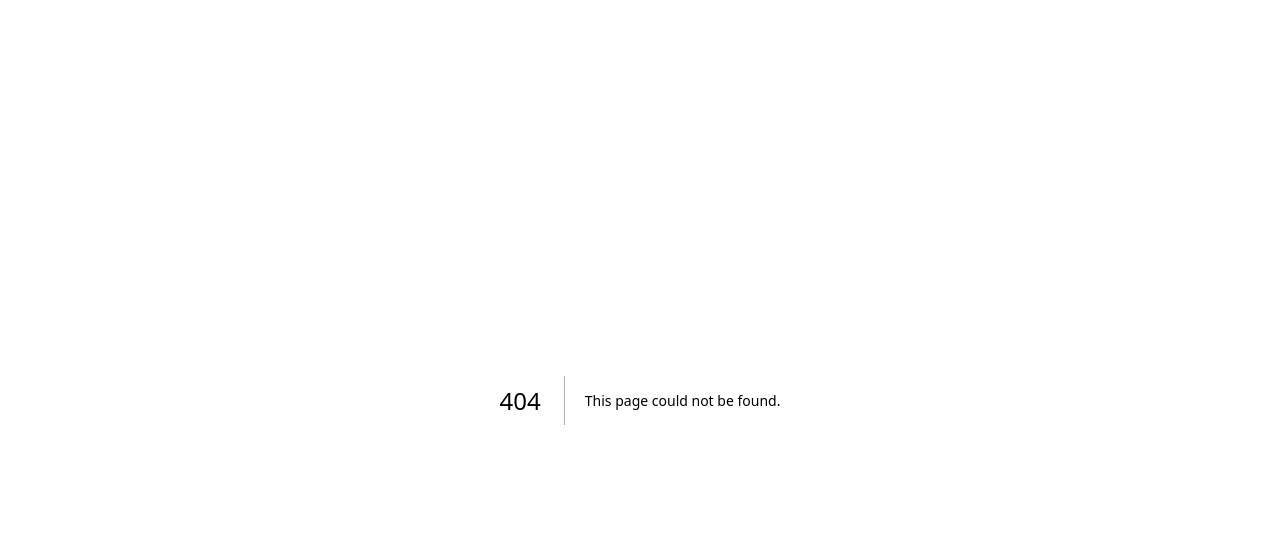
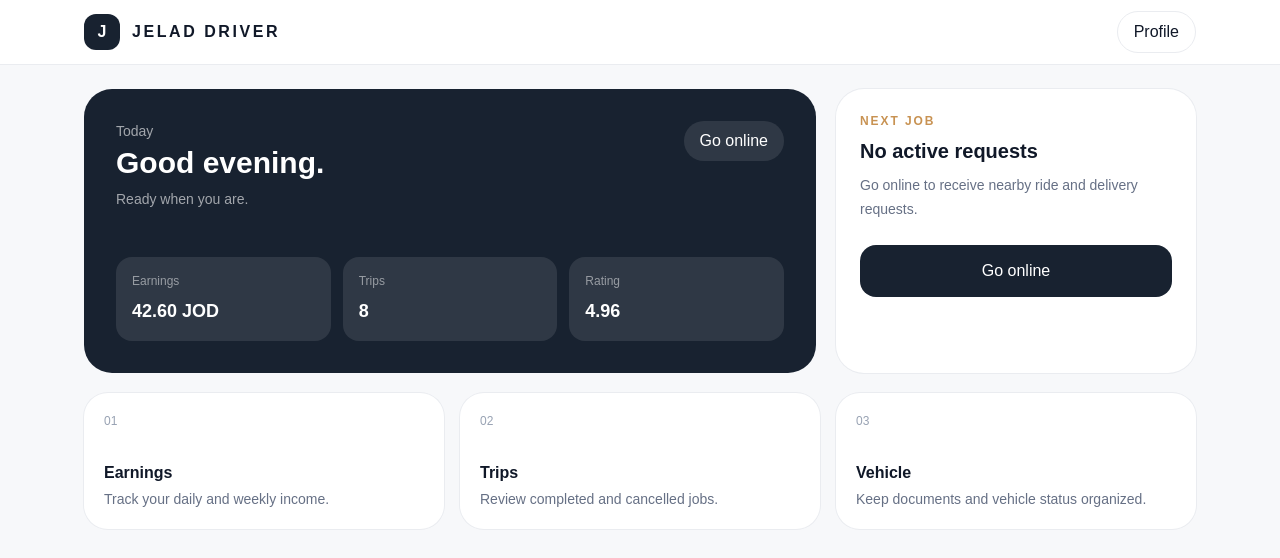
Before and after one commit to Huthayfa-Alomari/JELAD, a Next.js app: page /driver in a window 1280 px wide. Before the commit this address had no page. Shown: the top 558 px of the page. Built offline with nearby package versions, Linux system fonts and the light colour scheme.

Commit message:
feat(ui): add app/driver/page.tsx experience

```diff
--- /dev/null
+++ b/app/driver/page.tsx
@@ -0,0 +1,12 @@
+"use client";
+import { useState } from "react";
+
+export default function DriverPage(){
+ const [online,setOnline]=useState(false);
+ return <main className="min-h-screen bg-[#f7f8fa] text-[#101828]"><header className="border-b border-[#eaecf0] bg-white"><div className="mx-auto flex h-16 max-w-6xl items-center justify-between px-5"><div className="flex items-center gap-3"><div className="grid h-9 w-9 place-items-center rounded-xl bg-[#182230] font-bold text-white">J</div><span className="font-semibold tracking-[.16em]">JELAD DRIVER</span></div><button className="rounded-full border border-[#eaecf0] px-4 py-2 text-sm">Profile</button></div></header>
+ <div className="mx-auto max-w-6xl px-5 py-6"><div className="grid gap-5 lg:grid-cols-[1fr_360px]">
+  <section className="rounded-[28px] bg-[#182230] p-6 text-white sm:p-8"><div className="flex items-start justify-between"><div><p className="text-sm text-white/60">Today</p><h1 className="mt-1 text-3xl font-semibold">Good evening.</h1><p className="mt-2 text-sm text-white/60">Ready when you are.</p></div><button onClick={()=>setOnline(!online)} className={`rounded-full px-4 py-2 text-sm font-semibold ${online?"bg-[#c89252] text-white":"bg-white/10 text-white"}`}>{online?"Online":"Go online"}</button></div><div className="mt-12 grid grid-cols-3 gap-3">{[["Earnings","42.60 JOD"],["Trips","8"],["Rating","4.96"]].map(([a,b])=><div key={a} className="rounded-2xl bg-white/10 p-4"><p className="text-xs text-white/50">{a}</p><p className="mt-2 text-lg font-semibold">{b}</p></div>)}</div></section>
+  <section className="rounded-[28px] bg-white p-6 ring-1 ring-[#eaecf0]"><p className="text-xs font-semibold uppercase tracking-[.16em] text-[#c89252]">Next job</p><h2 className="mt-2 text-xl font-semibold">No active requests</h2><p className="mt-2 text-sm leading-6 text-[#667085]">Go online to receive nearby ride and delivery requests.</p><button onClick={()=>setOnline(true)} className="mt-6 w-full rounded-2xl bg-[#182230] py-3.5 text-sm font-semibold text-white">Go online</button></section>
+ </div><div className="mt-5 grid gap-4 sm:grid-cols-3">{["Earnings","Trips","Vehicle"].map((x,i)=><div key={x} className="rounded-3xl bg-white p-5 ring-1 ring-[#eaecf0]"><div className="text-xs text-[#98a2b3]">0{i+1}</div><h3 className="mt-8 font-semibold">{x}</h3><p className="mt-1 text-sm text-[#667085]">{i===0?"Track your daily and weekly income.":i===1?"Review completed and cancelled jobs.":"Keep documents and vehicle status organized."}</p></div>)}</div></div>
+ </main>
+}
```
